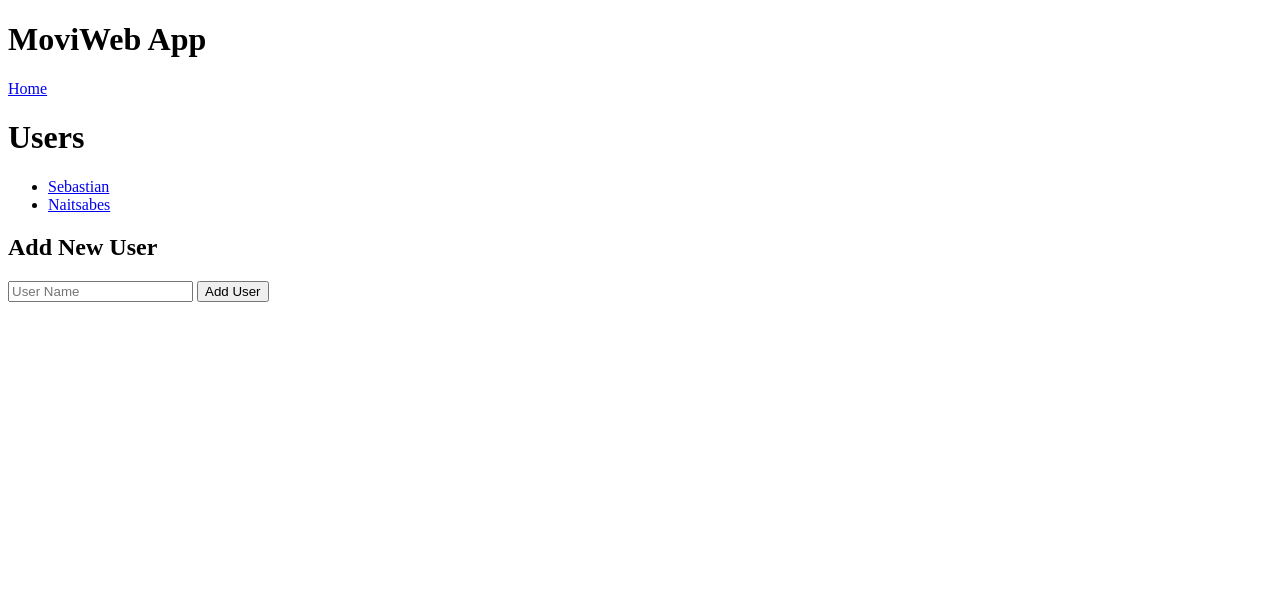
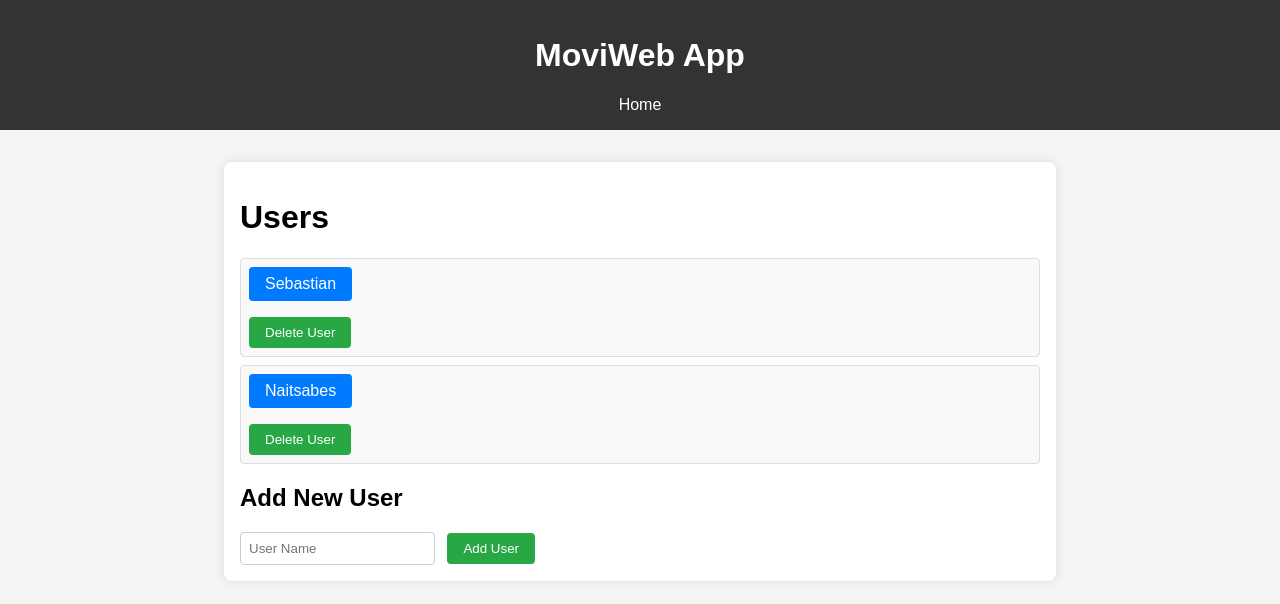
Before and after one commit to seb0305/MoviWebApp, a Flask app: page / in a window 1280 px wide. Shown: the top 604 px of the page. Run offline with Flask 3, Linux system fonts and the light colour scheme.

Commit message:
Routes finished, style.css added

```diff
--- a/app.py
+++ b/app.py
@@ -2,6 +2,9 @@ from flask import Flask, render_template, request, redirect, url_for
 from data_manager import DataManager
 from models import db, Movie
 import os
+import requests
+
+OMDB_API_KEY = '865834c6'  # Replace with your actual API key
 
 app = Flask(__name__)
 
@@ -17,6 +20,15 @@ app.config['SQLALCHEMY_TRACK_MODIFICATIONS'] = False
 db.init_app(app)
 data_manager = DataManager()
 
+@app.errorhandler(404)
+def page_not_found(e):
+    return render_template('404.html'), 404
+
+@app.errorhandler(500)
+def internal_error(e):
+    return render_template('500.html'), 500
+
+
 @app.route('/')
 def index():
     users = data_manager.get_users()
@@ -28,10 +40,47 @@ def create_user():
     data_manager.create_user(name)
     return redirect(url_for('index'))
 
-@app.route('/users/<int:user_id>/movies')
+@app.route('/users/<int:user_id>/delete', methods=['POST'])
+def delete_user(user_id):
+    data_manager.delete_user(user_id)
+    return redirect(url_for('index'))
+
+
+@app.route('/users/<int:user_id>/movies', methods=['GET'])
 def get_movies(user_id):
-    # This will be implemented later to show movies for a user
-    pass
+    movies = data_manager.get_movies(user_id)
+    return render_template('movies.html', movies=movies, user_id=user_id)
+
+@app.route('/users/<int:user_id>/movies', methods=['POST'])
+def add_movie(user_id):
+    title = request.form['title']
+    # Fetch movie data from OMDb
+    response = requests.get(f'http://www.omdbapi.com/?t={title}&apikey={OMDB_API_KEY}')
+    data = response.json()
+    if data.get('Response') == 'True':
+        movie = Movie(
+            name=data['Title'],
+            director=data['Director'],
+            year=int(data['Year']),
+            poster_url=data['Poster'],
+            user_id=user_id
+        )
+        data_manager.add_movie(movie)
+    return redirect(url_for('get_movies', user_id=user_id))
+
+
+@app.route('/users/<int:user_id>/movies/<int:movie_id>/update', methods=['POST'])
+def update_movie(user_id, movie_id):
+    new_title = request.form['title']
+    data_manager.update_movie(movie_id, new_title)
+    return redirect(url_for('get_movies', user_id=user_id))
+
+@app.route('/users/<int:user_id>/movies/<int:movie_id>/delete', methods=['POST'])
+def delete_movie(user_id, movie_id):
+    data_manager.delete_movie(movie_id)
+    return redirect(url_for('get_movies', user_id=user_id))
+
+
 
 # Create the database tables if they don't exist
 if __name__ == '__main__':
--- a/data_manager.py
+++ b/data_manager.py
@@ -8,6 +8,13 @@ class DataManager():
 
     def get_users(self):
         return User.query.all()
+
+    def delete_user(self, user_id):
+        # Delete all movies for the user
+        Movie.query.filter_by(user_id=user_id).delete()
+        # Delete the user
+        User.query.filter_by(id=user_id).delete()
+        db.session.commit()
 
     def get_movies(self, user_id):
         return Movie.query.filter_by(user_id=user_id).all()
@@ -23,7 +30,5 @@ class DataManager():
             db.session.commit()
 
     def delete_movie(self, movie_id):
-        movie = Movie.query.get(movie_id)
-        if movie:
-            db.session.delete(movie)
-            db.session.commit()
+        Movie.query.filter_by(id=movie_id).delete()
+        db.session.commit()
--- a/static/style.css
+++ b/static/style.css
@@ -0,0 +1,79 @@
+body {
+    font-family: Arial, sans-serif;
+    background-color: #f4f4f4;
+    margin: 0;
+    padding: 0;
+}
+
+header {
+    background-color: #333;
+    color: white;
+    padding: 1rem;
+    text-align: center;
+}
+
+nav a {
+    color: white;
+    margin: 0 1rem;
+    text-decoration: none;
+}
+
+.container {
+    max-width: 800px;
+    margin: 2rem auto;
+    padding: 1rem;
+    background-color: white;
+    border-radius: 8px;
+    box-shadow: 0 0 10px rgba(0, 0, 0, 0.1);
+}
+
+.user-list, .movie-list {
+    list-style: none;
+    padding: 0;
+}
+
+.user-list li, .movie-list li {
+    margin: 0.5rem 0;
+    padding: 0.5rem;
+    background-color: #f9f9f9;
+    border: 1px solid #ddd;
+    border-radius: 4px;
+}
+
+.btn {
+    display: inline-block;
+    padding: 0.5rem 1rem;
+    background-color: #007bff;
+    color: white;
+    text-decoration: none;
+    border-radius: 4px;
+    margin-right: 0.5rem;
+}
+
+.btn:hover {
+    background-color: #0056b3;
+}
+
+form {
+    margin-top: 1rem;
+}
+
+form input[type="text"] {
+    padding: 0.5rem;
+    margin-right: 0.5rem;
+    border: 1px solid #ccc;
+    border-radius: 4px;
+}
+
+form button {
+    padding: 0.5rem 1rem;
+    background-color: #28a745;
+    color: white;
+    border: none;
+    border-radius: 4px;
+    cursor: pointer;
+}
+
+form button:hover {
+    background-color: #218838;
+}
--- a/templates/index.html
+++ b/templates/index.html
@@ -5,6 +5,9 @@
     {% for user in users %}
     <li class="user-entry">
         <a href="{{ url_for('get_movies', user_id=user.id) }}" class="btn">{{ user.name }}</a>
+        <form action="{{ url_for('delete_user', user_id=user.id) }}" method="post">
+            <button type="submit">Delete User</button>
+        </form>
     </li>
     {% endfor %}
 </ul>
```
Also changed, not shown: templates/movies.html (added, +19 -0 lines), data/movies.db.
